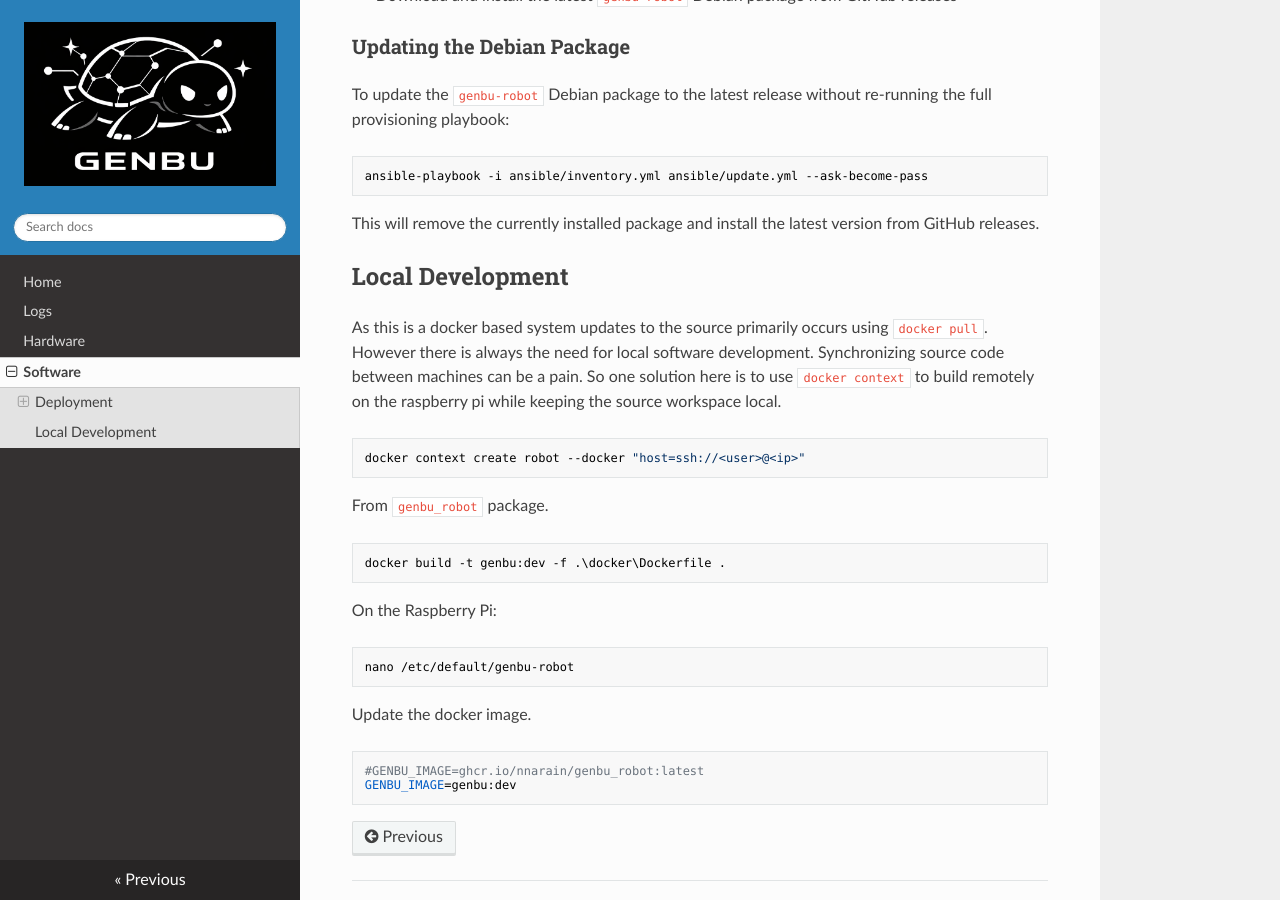
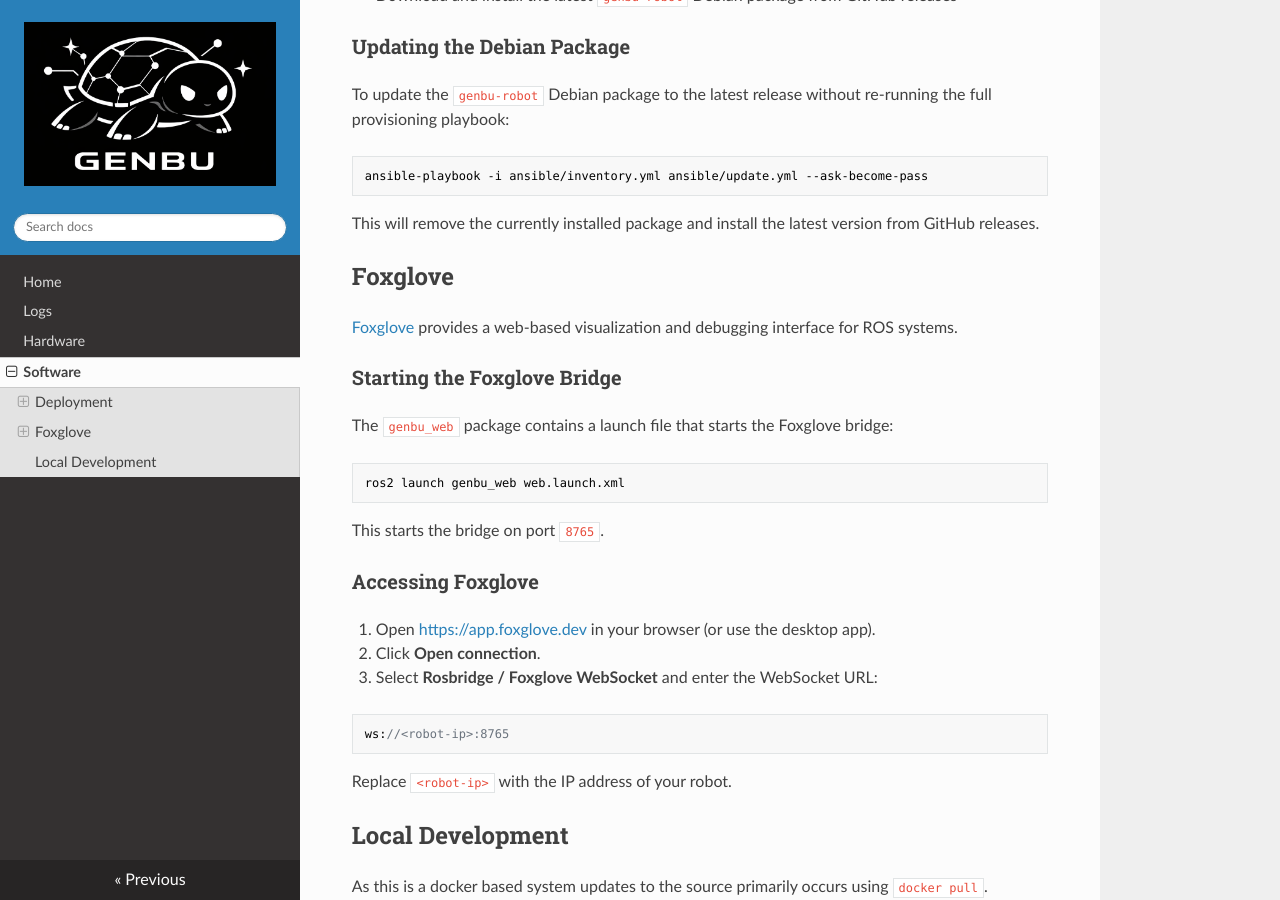
Before and after one commit to nnarain/genbu_robot, an MkDocs documentation site: the page built from docs/software/index.md, in a window 1280 px wide and 900 px high, scrolled down 916 px. Built offline with MkDocs 1.6.1, drawn with Linux system fonts in a browser that asks for light colours; nearby versions of some CDN libraries.

Commit message:
Add genbu_web package with Foxglove bridge launch and documentation
Co-authored-by: nnarain <8395093+nnarain@users.noreply.github.com>

````diff
--- a/docs/software/index.md
+++ b/docs/software/index.md
@@ -49,6 +49,32 @@ ansible-playbook -i ansible/inventory.yml ansible/update.yml --ask-become-pass
 
 This will remove the currently installed package and install the latest version from GitHub releases.
 
+## Foxglove
+
+[Foxglove](https://foxglove.dev/) provides a web-based visualization and debugging interface for ROS systems.
+
+### Starting the Foxglove Bridge
+
+The `genbu_web` package contains a launch file that starts the Foxglove bridge:
+
+```bash
+ros2 launch genbu_web web.launch.xml
+```
+
+This starts the bridge on port `8765`.
+
+### Accessing Foxglove
+
+1. Open [https://app.foxglove.dev](https://app.foxglove.dev) in your browser (or use the desktop app).
+2. Click **Open connection**.
+3. Select **Rosbridge / Foxglove WebSocket** and enter the WebSocket URL:
+
+```
+ws://<robot-ip>:8765
+```
+
+Replace `<robot-ip>` with the IP address of your robot.
+
 ## Local Development
 
 As this is a docker based system updates to the source primarily occurs using `docker pull`. However there is always the need for local software development. Synchronizing source code between machines can be a pain. So one solution here is to use `docker context` to build remotely on the raspberry pi while keeping the source workspace local.
````
Also changed, not shown: docs/index.md (+1 -0 lines), 3 other files.
